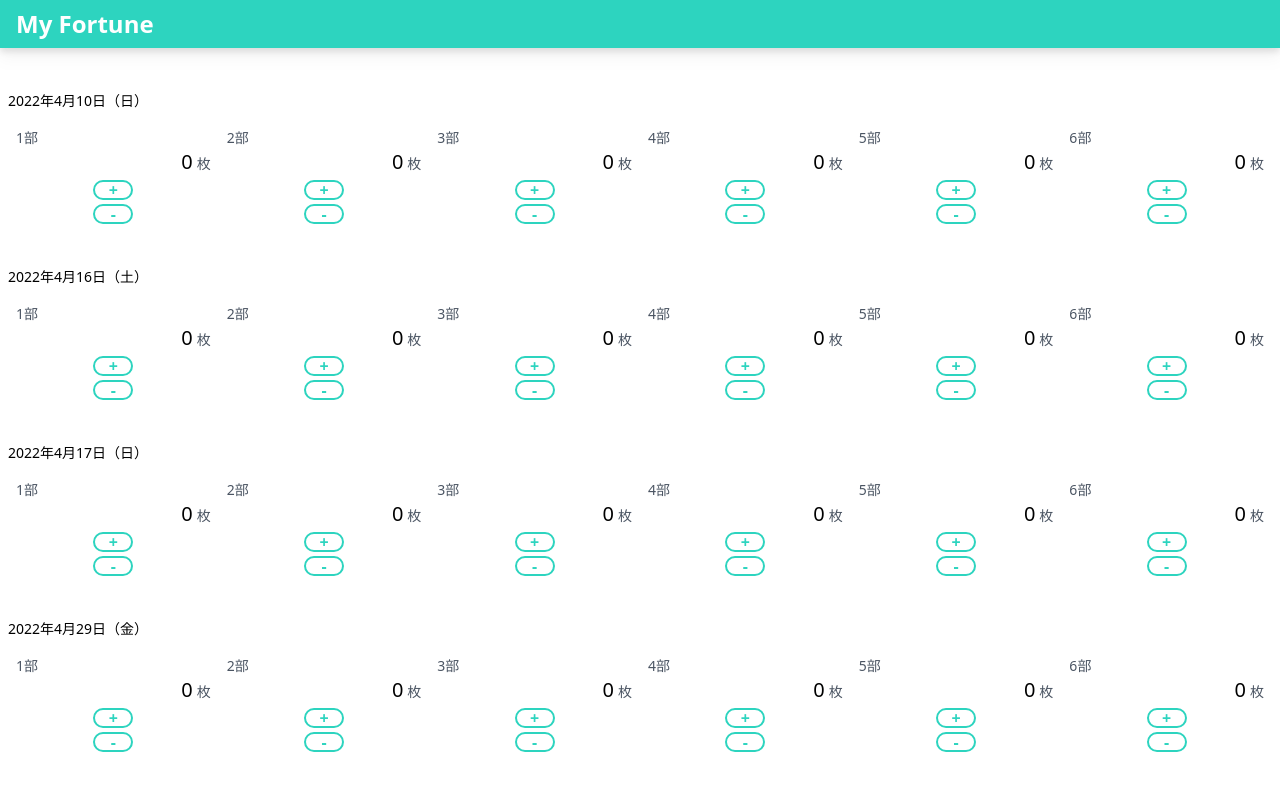
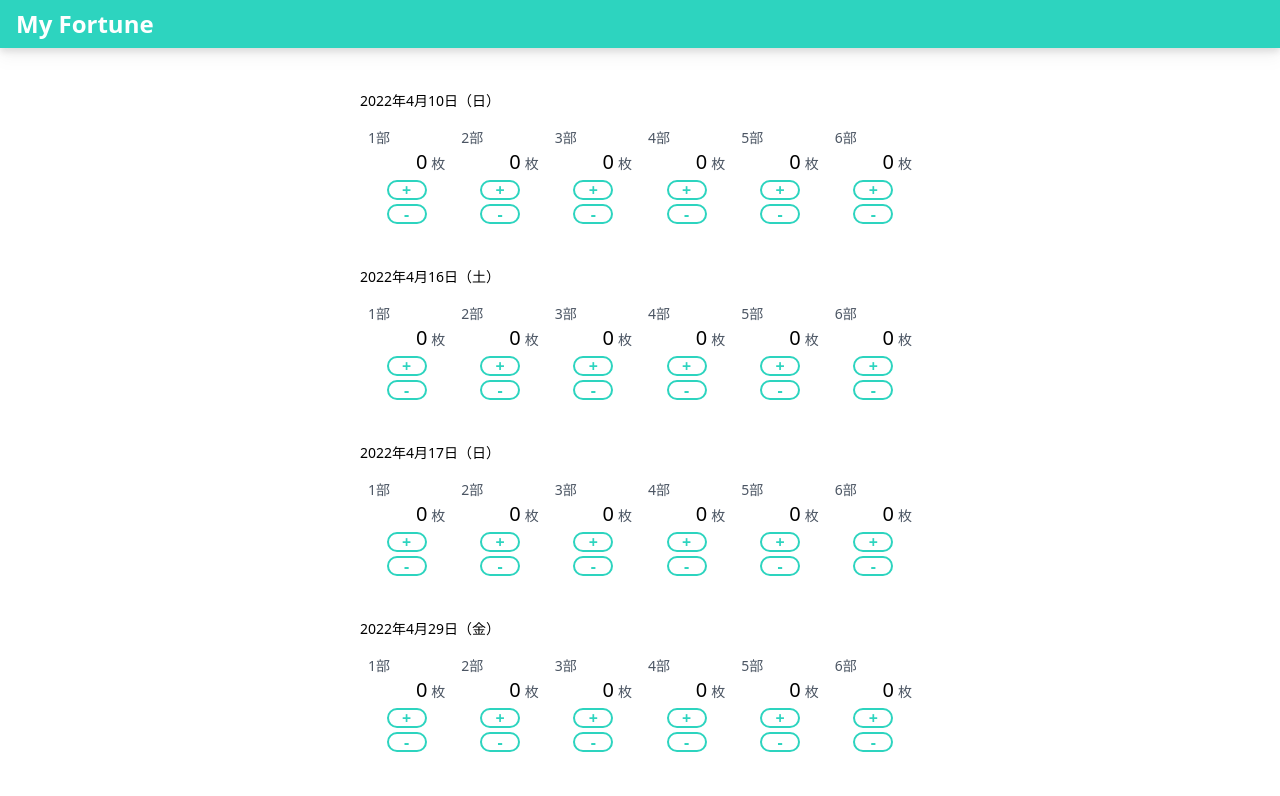
Before and after one commit to nilwurtz/myFortune, a Preact app: page / in a window 1280 px wide. Shown: the top 796 px of the page. Built offline with nearby package versions, Linux system fonts and the light colour scheme.

Commit message:
:recycle: move provider to page component

```diff
--- a/src/components/pages/index/features/meetsTable.tsx
+++ b/src/components/pages/index/features/meetsTable.tsx
@@ -1,26 +1,20 @@
 import { AddButton, SubButton } from "@/components/atoms/buttons";
 import { FullYear } from "@/components/atoms/fullYear";
-import { useMeets } from "@/hooks/useMeets";
 import { EventDate, GreetParts } from "@/lib/events";
-import { meetsReducer, initialMeetsState, MeetState, GreetState, Action } from "@/reducers/meets";
-import { createContext, FunctionComponent } from "preact";
+import { MeetState, GreetState } from "@/reducers/meets";
+import { FunctionComponent } from "preact";
 import { useContext } from "preact/hooks";
-
-// eslint-disable-next-line no-unused-vars
-type Dispatch = (_: Action) => void;
-const DispatchContext = createContext<Dispatch>(() => {});
+import { MeetsTableContext } from "@/components/pages/index/index";
 
 export const MeetsTable: FunctionComponent = () => {
-  const [meets, dispatch] = useMeets(meetsReducer, initialMeetsState);
+  const { meets } = useContext(MeetsTableContext);
 
   return (
-    <DispatchContext.Provider value={dispatch}>
-      <div>
-        {meets.meets.map((meet, i) => (
-          <Meet key={i} {...meet} />
-        ))}
-      </div>
-    </DispatchContext.Provider>
+    <div>
+      {meets.meets.map((meet, i) => (
+        <Meet key={i} {...meet} />
+      ))}
+    </div>
   );
 };
 
@@ -53,7 +47,7 @@ type GreetProps = {
 };
 
 const Greet: FunctionComponent<GreetProps> = (props) => {
-  const dispatch = useContext(DispatchContext);
+  const { dispatch } = useContext(MeetsTableContext);
 
   return (
     <div className="flex-1">
--- a/src/components/pages/index/index.tsx
+++ b/src/components/pages/index/index.tsx
@@ -1,14 +1,40 @@
-import { FunctionComponent } from "preact";
+import { createContext, FunctionComponent } from "preact";
 import { MeetsTable } from "@/components/pages/index/features/meetsTable";
+import { Action, initialMeetsState, meetsReducer, MeetsState } from "@/reducers/meets";
+import { useMeets } from "@/hooks/useMeets";
+import { StateUpdater, useEffect, useState } from "preact/hooks";
+import { EventDate } from "@/lib/events";
+
+// eslint-disable-next-line no-unused-vars
+type Dispatch = (_: Action) => void;
+type MeetsTableContextType = {
+  selectedDate: EventDate | null;
+  setSelectedDate: StateUpdater<EventDate | null>;
+  meets: MeetsState;
+  dispatch: Dispatch;
+};
+export const MeetsTableContext = createContext<MeetsTableContextType>({
+  selectedDate: null,
+  setSelectedDate: () => {},
+  meets: initialMeetsState,
+  dispatch: () => {},
+});
 
 export const IndexPage: FunctionComponent = () => {
+  const [meets, dispatch] = useMeets(meetsReducer, initialMeetsState);
+  const [selectedDate, setSelectedDate] = useState<EventDate | null>(null);
+
   return (
-    <div>
-      <section>
-        <div className="py-8 px-2">
-          <MeetsTable />
+    <MeetsTableContext.Provider value={{ selectedDate, setSelectedDate, meets, dispatch }}>
+      <div className="flex flex-center justify-center">
+        <div className="flex-1 max-w-xl">
+          <section>
+            <div className="py-8 px-2">
+              <MeetsTable />
+            </div>
+          </section>
         </div>
-      </section>
-    </div>
+      </div>
+    </MeetsTableContext.Provider>
   );
 };
```
